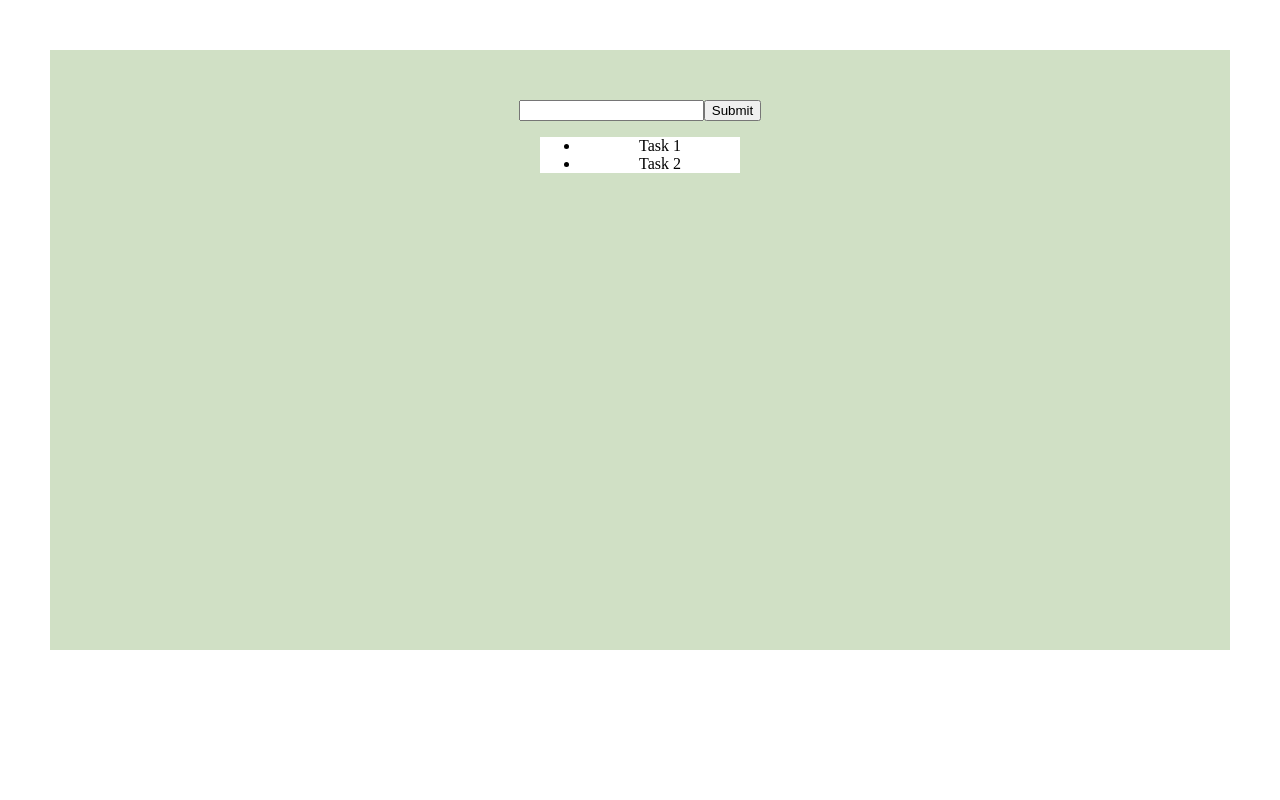
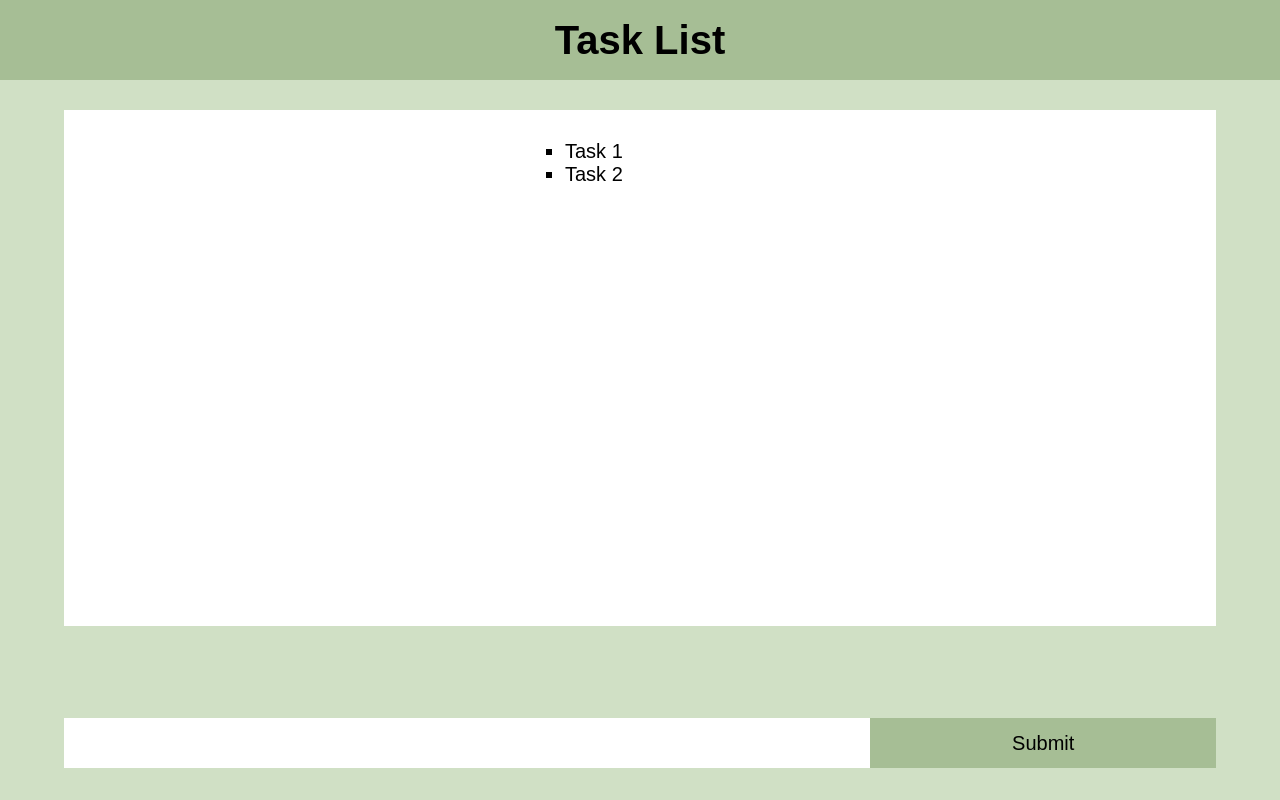
Before and after one commit to sheacronin/task-app, a React (Create React App) app: page / in a window 1280 px wide. Built offline with nearby package versions, Linux system fonts and the light colour scheme.

Commit message:
Update styles

```diff
--- a/src/App.css
+++ b/src/App.css
@@ -1,17 +1,67 @@
+* {
+    margin: 0;
+    padding: 0;
+}
+
 body {
-    margin: 0;
+    font-family: sans-serif;
+    font-size: 20px;
+}
+
+#app {
+    height: 100vh;
+}
+
+header {
+    height: 80px;
+    background-color: #a6be95;
+    display: flex;
+    justify-content: center;
+    align-items: center;
 }
 
 main {
     background-color: #d0e0c5;
-    margin: 50px;
-    height: 500px;
-    padding: 50px;
-    text-align: center;
+    display: grid;
+    grid-template-rows: 80% 20%;
+    height: calc(100vh - 80px);
+}
+
+form {
+    margin-top: 30px;
+    width: 90%;
+    align-self: center;
+    justify-self: center;
+    display: flex;
+}
+
+form input {
+    border: none;
+    font-size: 20px;
+    height: 50px;
+    width: 65%;
+    padding-left: 5%;
+}
+
+form button {
+    background-color: #a6be95;
+    border: none;
+    font-size: 20px;
+    height: 50px;
+    width: 30%;
 }
 
 #tasks-container {
     background-color: white;
-    width: 200px;
-    margin: 0 auto;
+    width: 90%;
+    margin: 30px auto;
+    text-align: left;
+    display: flex;
+    justify-content: center;
+    padding: 30px 0;
 }
+
+#tasks-container ul {
+    width: 150px;
+    list-style-type: square;
+}
--- a/src/App.js
+++ b/src/App.js
@@ -32,7 +32,12 @@ class App extends Component {
 
     render() {
         return (
+            <div id="app">
+                <header>
+                    <h1>Task List</h1>
+                </header>
                 <main>
+                    <Overview tasks={this.state.tasks} />
                     <form>
                         <input
                             type="text"
@@ -41,8 +46,8 @@ class App extends Component {
                         />
                         <button onClick={this.addTask}>Submit</button>
                     </form>
-                <Overview tasks={this.state.tasks} />
                 </main>
+            </div>
         );
     }
 }
```
Lines whose indentation alone changed are shown as unchanged.
